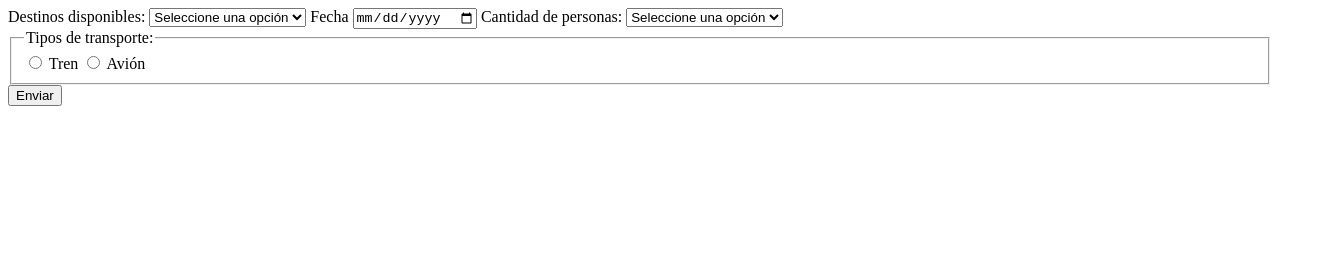
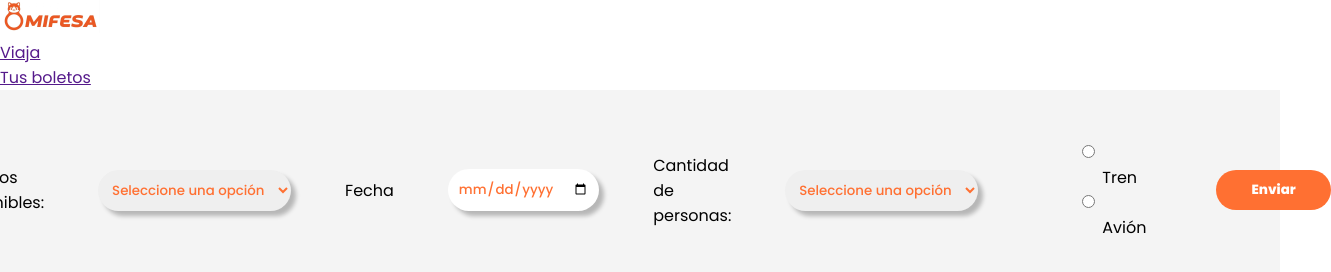
Before and after one commit to Mor4n/logica-y-algoritmos-02, a plain HTML site: page 01-intro-ecmascript/index.html in a window 1280 px wide. Shown: the whole page, 1331 px wide, since content can reach past the window. Drawn offline with Linux system fonts and the light colour scheme.

Commit message:
Añadido diseño para la parte de formulario. falta hacer el diseño de los boletos adquiridos y de la parte superior

```diff
--- a/01-intro-ecmascript/index.html
+++ b/01-intro-ecmascript/index.html
@@ -4,10 +4,31 @@
     <meta charset="UTF-8">
     <meta name="viewport" content="width=device-width, initial-scale=1.0">
     <title>Lección 1 - Planificador de viajes</title>
+
     <link rel="stylesheet" href="style.css">
+
+    <link rel="preconnect" href="https://fonts.googleapis.com">
+    <link rel="preconnect" href="https://fonts.gstatic.com" crossorigin>
+    <link href="https://fonts.googleapis.com/css2?family=Poppins:ital,wght@0,100;0,200;0,300;0,400;0,500;0,600;0,700;0,800;0,900;1,100;1,200;1,300;1,400;1,500;1,600;1,700;1,800;1,900&display=swap" rel="stylesheet">
+
+
 </head>
 <body>
 
+    <header>
+
+        <nav>
+
+            <a href="#"><img src="./img/logo.webp" id="img-logo" alt="Logo de Mifesa"></a>
+
+             <ul>
+                <a href=""><li>Viaja</li></a>
+                <a href=""><li>Tus boletos</li></a>
+            </ul>
+
+        </nav>
+
+    </header>
 
 
     <main>
@@ -33,7 +54,7 @@
 
             <!-- radiobuttons con los medios de transporte -->
             <fieldset>
-                <legend>Tipos de transporte:</legend>
+
 
                 <input type="radio" name="transporte" id="input-tren" value="Tren">
                 <label for="input-tren">Tren</label>
@@ -43,7 +64,7 @@
             </fieldset>
 
 
-            <button type="submit">Enviar</button>
+            <button type="submit" class="btn-enviar">Enviar</button>
 
 
         </form>
--- a/01-intro-ecmascript/style.css
+++ b/01-intro-ecmascript/style.css
@@ -0,0 +1,75 @@
+:root{
+    --primario: #ff7032;
+    --oscuro: black;
+    --blanco: white;
+}
+
+*{
+    box-sizing: border-box;
+    padding: 0;
+    margin: 0;
+    font-family: "Poppins", sans-serif;
+}
+
+body{
+}
+
+header{
+
+}
+#img-logo{
+    width: 100px;
+}
+
+main{
+    max-width: 1wh;
+}
+
+#formulario{
+    display: flex;
+    align-items: center;
+    justify-content: center;
+    /* border: 1px solid red; */
+    background-color: #f4f4f4;
+}
+
+input,select{
+    border: none;
+    box-shadow: 5px 5px 4px rgba(0, 0, 0, 0.25);
+    border-radius: 50px;
+    cursor: pointer;
+    color: var(--primario);
+    font-weight: 500;
+    padding: 10px;
+    margin:54px;
+}
+
+select option{
+    color: var(--oscuro);
+
+}
+
+fieldset{
+    border: none;
+    margin: 50px;
+}
+
+
+fieldset input{
+    box-shadow: none;
+    margin: 0px;
+}
+
+fieldset label{
+    margin: 20px;
+}
+
+.btn-enviar{
+    padding: 10px 35px;
+    background-color: var(--primario);
+    color:var(--blanco);
+    border: none;
+    cursor: pointer;
+    border-radius: 50px;
+    font-weight: 750;
+}
```
